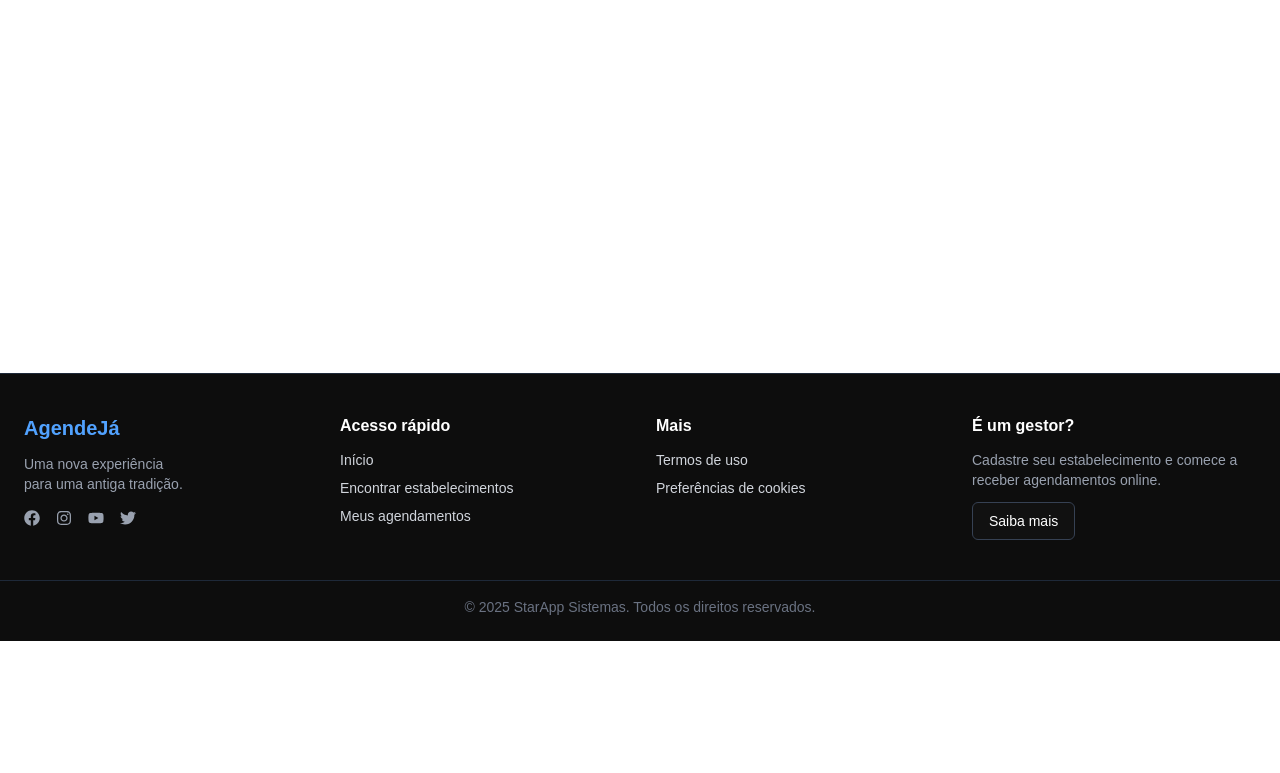
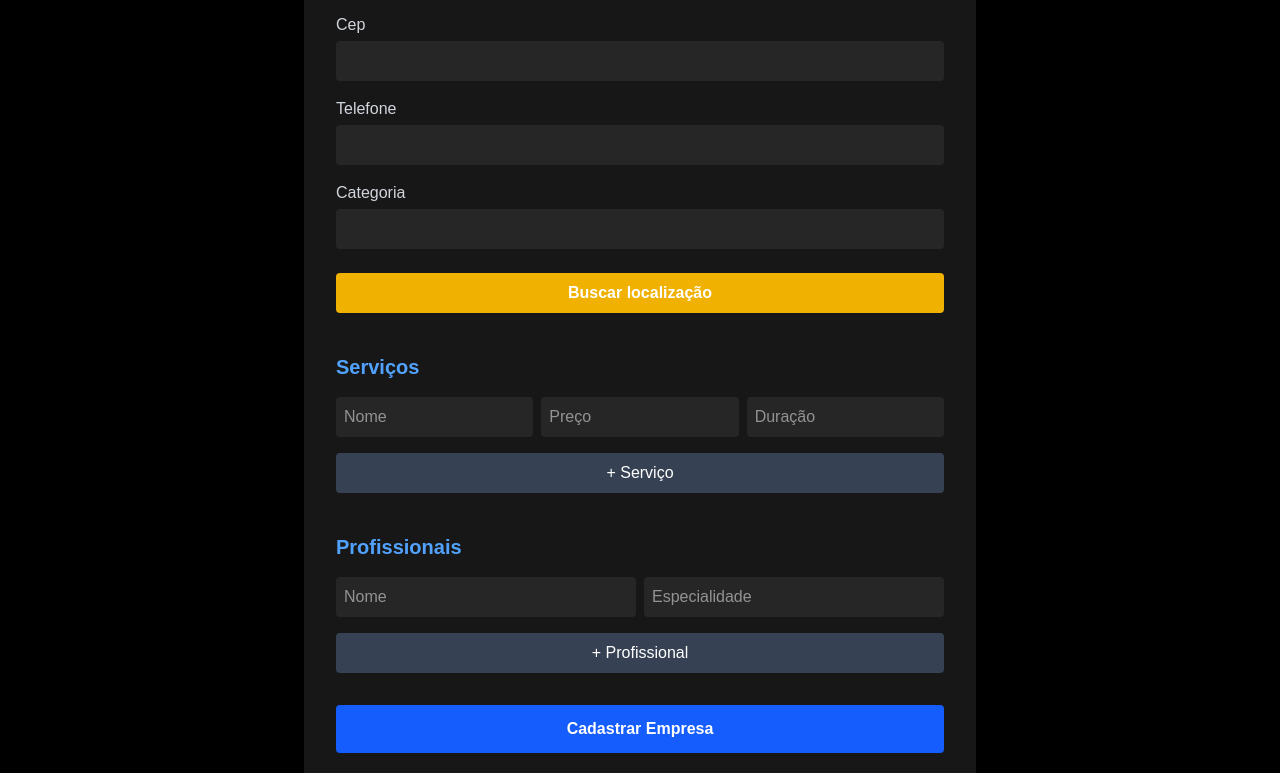
Before and after one commit to Felipe-create12/Front-end-sistemaAgendamento, a Next.js app: page /gestor in a window 1280 px wide. Before the commit this address had no page. Shown: the part 487-1260 px from the top of the page. Before the commit the page ends 1128 px from the top, so only its background shows below. Built offline with nearby package versions, Linux system fonts and the light colour scheme.

Commit message:
Foi alterado o modelAgendamentos, o footer, main, login,UseEmpresasProximas

```diff
--- a/src/app/agendamentos/page.tsx
+++ b/src/app/agendamentos/page.tsx
@@ -19,8 +19,14 @@ export default function MeusAgendamentos() {
   const [idCliente, setIdCliente] = useState<number | null>(null)
   const [token, setToken] = useState<string | null>(null)
 
+  // ✅ Estados novos
+  const [showModal, setShowModal] = useState(false)
+  const [showDetalhes, setShowDetalhes] = useState(false)
+  const [agendamentoSelecionado, setAgendamentoSelecionado] = useState<Agendamento | null>(null)
+
+  const [idToDelete, setIdToDelete] = useState<number | null>(null)
+
   useEffect(() => {
-    // Buscar idCliente e token do localStorage (padronizado)
     const idClienteStr = localStorage.getItem("clienteId")
     const token = localStorage.getItem("token")
     if (idClienteStr && !isNaN(Number(idClienteStr)) && Number(idClienteStr) > 0 && token) {
@@ -45,24 +51,33 @@ export default function MeusAgendamentos() {
           },
         })
         if (res.status === 404) {
-          setAgendamentos([]) // Nenhum agendamento encontrado
+          setAgendamentos([])
           return
         }
         if (!res.ok) throw new Error("Erro ao buscar agendamentos")
         const data = await res.json()
         setAgendamentos(data)
       } catch (error) {
-        setAgendamentos([]) // Trate qualquer erro como lista vazia
+        setAgendamentos([])
       }
     }
     if (isLogged && idCliente && token) fetchAgendamentos()
   }, [isLogged, idCliente, token])
 
-  // Caso o usuário não esteja logado
+  // ✅ Cancelar agendamento
+  const cancelarAgendamento = async () => {
+    if (!idToDelete || !token) return
+    await fetch(`https://localhost:7273/api/Agendamento/deletar/${idToDelete}`, {
+      method: "DELETE",
+      headers: { Authorization: `Bearer ${token}` },
+    })
+    setAgendamentos((prev) => prev.filter(a => a.id !== idToDelete))
+    setShowModal(false)
+  }
+
   if (!isLogged) {
     return (
       <main className="bg-[#0D0D0D] text-white min-h-screen flex flex-col items-center justify-center px-6 py-10 relative overflow-hidden">
-        {/* Fundo com ondas sutis */}
         <div className="absolute bottom-0 left-0 w-full overflow-hidden leading-[0]">
           <svg
             className="relative block w-[calc(100%+1.3px)] h-[120px]"
@@ -77,7 +92,6 @@ export default function MeusAgendamentos() {
           </svg>
         </div>
 
-        {/* Conteúdo */}
         <section className="text-center z-10">
           <h1 className="text-4xl md:text-5xl font-semibold mb-4">Faça login para continuar</h1>
           <p className="text-gray-400 mb-10 text-sm md:text-base">
@@ -94,10 +108,8 @@ export default function MeusAgendamentos() {
     )
   }
 
-  // Caso o usuário esteja logado
   return (
     <main className="bg-[#0D0D0D] text-white min-h-screen flex flex-col items-center justify-center px-6 py-10">
-      {/* Cabeçalho */}
       <section className="text-center mb-10">
         <h1 className="text-3xl font-bold mb-3">Meus Agendamentos</h1>
         <p className="text-gray-300 max-w-md">
@@ -105,7 +117,6 @@ export default function MeusAgendamentos() {
         </p>
       </section>
 
-      {/* Lista */}
       <div className="w-full max-w-3xl space-y-4">
         {agendamentos.length > 0 ? (
           agendamentos.map((ag) => (
@@ -114,21 +125,34 @@ export default function MeusAgendamentos() {
               className="bg-[#1A1A1A] border border-gray-700 rounded-2xl p-6 flex flex-col md:flex-row justify-between items-center shadow-md"
             >
               <div className="text-center md:text-left">
-                <h2 className="text-lg font-semibold">{ag.servicoNome || "Serviço"}</h2>
-                <p className="text-gray-400">Profissional: {ag.profissionalNome || "Não informado"}</p>
+                <h2 className="text-lg font-semibold">{ag.servicoNome}</h2>
+                <p className="text-gray-400">Profissional: {ag.profissionalNome}</p>
                 <p className="text-gray-400">
                   Data: {new Date(ag.dataHora).toLocaleString("pt-BR")}
                 </p>
+
+                {/* ✅ Botão detalhes */}
+                <button
+                  onClick={() => {
+                    setAgendamentoSelecionado(ag)
+                    setShowDetalhes(true)
+                  }}
+                  className="text-blue-400 underline text-sm mt-2"
+                >
+                  Ver detalhes
+                </button>
               </div>
-              <span
-                className={`mt-3 md:mt-0 text-sm px-3 py-1 rounded-full ${
-                  ag.status.toLowerCase() === "confirmado"
-                    ? "bg-green-600 text-white"
-                    : "bg-yellow-600 text-black"
-                }`}
+
+              {/* ✅ Botão cancelar */}
+              <button
+                className="mt-4 md:mt-0 bg-red-600 hover:bg-red-700 px-4 py-2 rounded-lg text-sm"
+                onClick={() => {
+                  setIdToDelete(ag.id)
+                  setShowModal(true)
+                }}
               >
-                {ag.status}
-              </span>
+                Cancelar
+              </button>
             </div>
           ))
         ) : (
@@ -136,7 +160,6 @@ export default function MeusAgendamentos() {
         )}
       </div>
 
-      {/* Botão */}
       <div className="mt-10">
         <button
           className="bg-blue-600 hover:bg-blue-700 text-white font-medium py-3 px-8 rounded-xl transition-all shadow-lg"
@@ -145,6 +168,47 @@ export default function MeusAgendamentos() {
           Fazer novo agendamento
         </button>
       </div>
+
+      {/* ✅ Modal cancelar */}
+      {showModal && (
+        <div className="fixed inset-0 bg-black/70 flex items-center justify-center p-4">
+          <div className="bg-[#1A1A1A] p-6 rounded-xl text-center space-y-4 w-full max-w-sm border border-gray-700">
+            <h2 className="text-lg font-semibold">Cancelar agendamento?</h2>
+            <p className="text-gray-300 text-sm">Essa ação não pode ser desfeita.</p>
+
+            <div className="flex justify-between">
+              <button className="px-6 py-2 bg-gray-600 rounded-lg" onClick={() => setShowModal(false)}>
+                Não
+              </button>
+              <button className="px-6 py-2 bg-red-600 rounded-lg" onClick={cancelarAgendamento}>
+                Sim
+              </button>
+            </div>
+          </div>
+        </div>
+      )}
+
+      {/* ✅ Modal detalhes */}
+      {showDetalhes && agendamentoSelecionado && (
+        <div className="fixed inset-0 bg-black/70 flex items-center justify-center p-4">
+          <div className="bg-[#121212] p-6 rounded-xl w-full max-w-md border border-gray-700">
+            <h2 className="text-xl font-semibold mb-4">Detalhes da Comanda</h2>
+
+            <p><strong>Serviço:</strong> {agendamentoSelecionado.servicoNome}</p>
+            <p><strong>Profissional:</strong> {agendamentoSelecionado.profissionalNome}</p>
+            <p><strong>Empresa:</strong> {agendamentoSelecionado.empresaNome}</p>
+            <p><strong>Data:</strong> {new Date(agendamentoSelecionado.dataHora).toLocaleString("pt-BR")}</p>
+            <p><strong>Status:</strong> {agendamentoSelecionado.status}</p>
+
+            <button
+              className="mt-4 bg-blue-600 px-4 py-2 rounded-lg w-full"
+              onClick={() => setShowDetalhes(false)}
+            >
+              Fechar
+            </button>
+          </div>
+        </div>
+      )}
     </main>
   )
 }
--- /dev/null
+++ b/src/app/gestor/page.tsx
@@ -0,0 +1,170 @@
+"use client"
+
+import { useState } from "react"
+
+export default function CadastroEmpresa() {
+  const [form, setForm] = useState({
+    nome: "",
+    endereco: "",
+    cidade: "",
+    estado: "",
+    cep: "",
+    telefone: "",
+    categoria: ""
+  })
+
+  const [servicos, setServicos] = useState([{ nome: "", preco: "", duracaoEmMinutos: "" }])
+  const [profissionais, setProfissionais] = useState([{ nome: "", especialidade: "" }])
+
+  const [loadingGeo, setLoadingGeo] = useState(false)
+  const [coords, setCoords] = useState<{ lat: string; lon: string } | null>(null)
+  const [showMap, setShowMap] = useState(false)
+
+  // ====== GEOCODE VIA NOMINATIM (FREE) ======
+  async function buscarCoordenadasNominatim() {
+    const query = `${form.endereco}, ${form.cidade}, ${form.estado}, ${form.cep}`
+    const url = `https://nominatim.openstreetmap.org/search?format=json&q=${encodeURIComponent(query)}`
+
+    const res = await fetch(url)
+    const data = await res.json()
+    if (!data.length) throw new Error("Endereço não encontrado")
+
+    return { lat: data[0].lat, lon: data[0].lon }
+  }
+
+  // ====== (OPCIONAL) GOOGLE GEOCODING ======
+  async function buscarCoordenadasGoogle() {
+    const apiKey = "SUA_GOOGLE_API_KEY_AQUI" // <-- coloque sua API aqui
+    const query = `${form.endereco}, ${form.cidade}, ${form.estado}, ${form.cep}`
+
+    const url = `https://maps.googleapis.com/maps/api/geocode/json?address=${encodeURIComponent(query)}&key=${apiKey}`
+
+    const res = await fetch(url)
+    const data = await res.json()
+
+    if (!data.results?.length) throw new Error("Endereço não encontrado no Google")
+
+    const loc = data.results[0].geometry.location
+    return { lat: loc.lat, lon: loc.lng }
+  }
+
+  async function calcularCoords() {
+    try {
+      setLoadingGeo(true)
+      let result
+
+      // preferencia: Nominatim (grátis)
+      result = await buscarCoordenadasNominatim()
+
+      setCoords(result)
+      setShowMap(true)
+      alert("✅ Localização encontrada!")
+
+    } catch (e) {
+      alert("❌ Erro ao buscar localização.")
+    } finally {
+      setLoadingGeo(false)
+    }
+  }
+
+  const handleSubmit = async (e: any) => {
+    e.preventDefault()
+
+    if (!coords) return alert("Busque a localização antes de cadastrar!")
+
+    try {
+      const token = localStorage.getItem("token")
+
+      const empresaRes = await fetch("https://localhost:7273/api/Empresa", {
+        method: "POST",
+        headers: { "Content-Type": "application/json", Authorization: `Bearer ${token}` },
+        body: JSON.stringify({ ...form, latitude: coords.lat, longitude: coords.lon })
+      })
+
+      const empresa = await empresaRes.json()
+
+      for (const s of servicos)
+        await fetch("https://localhost:7273/api/Servico", {
+          method: "POST",
+          headers: { "Content-Type": "application/json", Authorization: `Bearer ${token}` },
+          body: JSON.stringify({ ...s, empresaId: empresa.id })
+        })
+
+      for (const p of profissionais)
+        await fetch("https://localhost:7273/api/Profissional", {
+          method: "POST",
+          headers: { "Content-Type": "application/json", Authorization: `Bearer ${token}` },
+          body: JSON.stringify({ ...p, empresaId: empresa.id })
+        })
+
+      alert("✅ Empresa cadastrada com sucesso!")
+
+    } catch {
+      alert("❌ Erro ao cadastrar.")
+    }
+  }
+
+  const handleChange = (e: any) => setForm({ ...form, [e.target.name]: e.target.value })
+
+  const addServico = () => setServicos([...servicos, { nome: "", preco: "", duracaoEmMinutos: "" }])
+  const addProfissional = () => setProfissionais([...profissionais, { nome: "", especialidade: "" }])
+
+  return (
+    <div className="min-h-screen bg-black text-white flex items-center justify-center p-4">
+      <div className="max-w-2xl w-full bg-neutral-900 p-8 rounded-xl">
+        <h1 className="text-3xl font-bold text-center mb-5 text-blue-400">Cadastro de Empresa</h1>
+
+        <form onSubmit={handleSubmit} className="grid grid-cols-1 gap-4">
+          {Object.keys(form).map((field) => (
+            <div key={field}>
+              <label className="capitalize text-gray-300">{field}</label>
+              <input name={field} value={(form as any)[field]} onChange={handleChange}
+                className="w-full bg-neutral-800 p-2 rounded mt-1" required />
+            </div>
+          ))}
+
+          {/* BOTÃO BUSCAR GEO */}
+          <button type="button"
+            onClick={calcularCoords}
+            className="w-full bg-yellow-500 py-2 rounded mt-2 font-bold">
+            {loadingGeo ? "Buscando localização..." : "Buscar localização"}
+          </button>
+
+          {/* PREVIEW MAP */}
+          {showMap && coords && (
+            <iframe
+              className="w-full h-64 rounded mt-3"
+              src={`https://www.openstreetmap.org/export/embed.html?layer=mapnik&marker=${coords.lat},${coords.lon}`}
+            />
+          )}
+
+          {/* Serviços */}
+          <h2 className="text-xl font-bold text-blue-400 mt-6">Serviços</h2>
+          {servicos.map((s, i) => (
+            <div key={i} className="grid grid-cols-3 gap-2">
+              <input placeholder="Nome" name="nome" value={s.nome} onChange={e=>{const a=[...servicos];a[i].nome=e.target.value;setServicos(a);}} className="bg-neutral-800 p-2 rounded" />
+              <input placeholder="Preço" name="preco" value={s.preco} onChange={e=>{const a=[...servicos];a[i].preco=e.target.value;setServicos(a);}} className="bg-neutral-800 p-2 rounded" />
+              <input placeholder="Duração" name="duracaoEmMinutos" value={s.duracaoEmMinutos} onChange={e=>{const a=[...servicos];a[i].duracaoEmMinutos=e.target.value;setServicos(a);}} className="bg-neutral-800 p-2 rounded" />
+            </div>
+          ))}
+          <button type="button" onClick={addServico} className="bg-gray-700 p-2 rounded">+ Serviço</button>
+
+          {/* Profissionais */}
+          <h2 className="text-xl font-bold text-blue-400 mt-6">Profissionais</h2>
+          {profissionais.map((p, i) => (
+            <div key={i} className="grid grid-cols-2 gap-2">
+              <input placeholder="Nome" value={p.nome} onChange={e=>{const a=[...profissionais];a[i].nome=e.target.value;setProfissionais(a);}} className="bg-neutral-800 p-2 rounded" />
+              <input placeholder="Especialidade" value={p.especialidade} onChange={e=>{const a=[...profissionais];a[i].especialidade=e.target.value;setProfissionais(a);}} className="bg-neutral-800 p-2 rounded" />
+            </div>
+          ))}
+          <button type="button" onClick={addProfissional} className="bg-gray-700 p-2 rounded">+ Profissional</button>
+
+          {/* SUBMIT */}
+          <button className="w-full bg-blue-600 py-3 rounded mt-4 font-bold">
+            Cadastrar Empresa
+          </button>
+        </form>
+      </div>
+    </div>
+  )
+}
--- a/src/components/ModelAgendamento.tsx
+++ b/src/components/ModelAgendamento.tsx
@@ -64,7 +64,6 @@ export default function ModalAgendamento({ servico, profissionais, empresaId, on
     setLoading(true)
     try {
       const body = {
-        agendamentoDto: {
         idServico: Number(servico.id),
         idProfissional: Number(profissional.id),
         idCliente: idCliente,
@@ -72,7 +71,7 @@ export default function ModalAgendamento({ servico, profissionais, empresaId, on
         status: "Pendente",
         empresaId: Number(empresaId),
       }
-      }
+
 
       // DEBUG: mostrar token e body antes de enviar
       console.log("Token enviado:", token)
```
Lines whose indentation alone changed are shown as unchanged.
